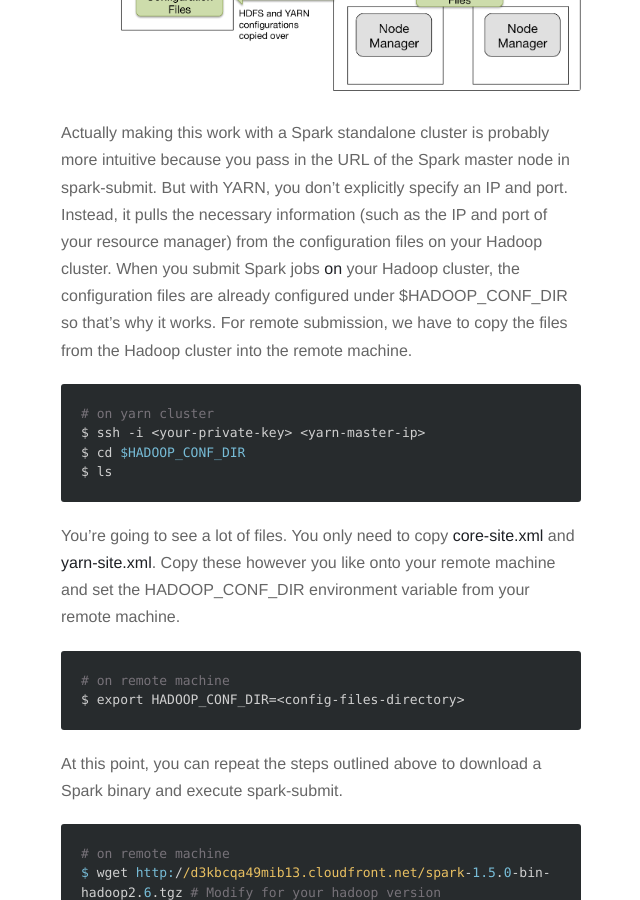
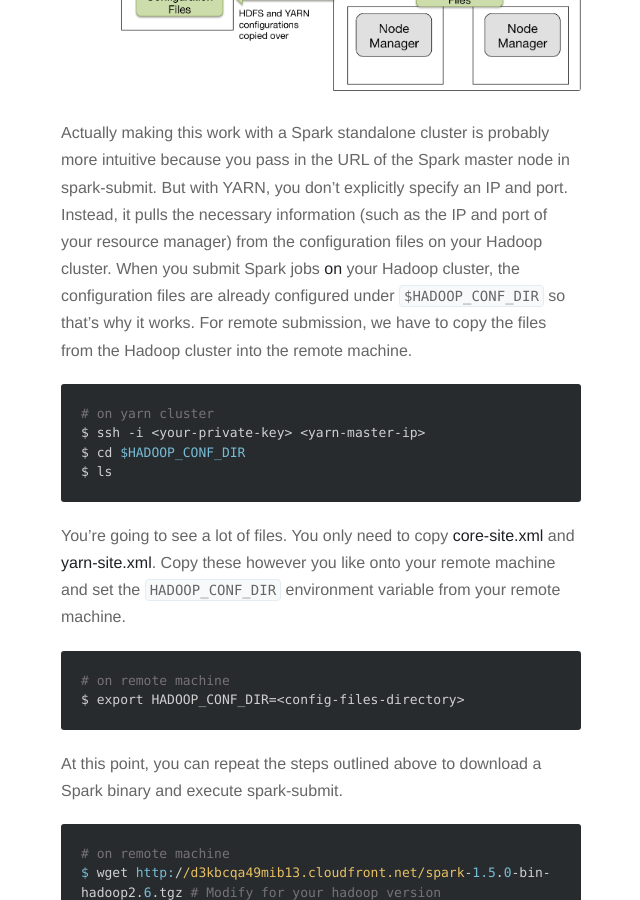
Before and after one commit to theckang/blog, a Jekyll site: the page built from _posts/2015-12-30-remote-spark-jobs-on-yarn.markdown, in a window 1280 px wide and 900 px high, scrolled down 3119 px. Shown: the whole window, without its empty margins (319-959 px from the left). Built offline with Jekyll 4.4.1, drawn with Linux system fonts in a browser that asks for light colours; nearby versions of some CDN libraries; Markdown is read by kramdown in place of the engine named in the settings.

```diff
--- a/_posts/2015-12-30-remote-spark-jobs-on-yarn.markdown
+++ b/_posts/2015-12-30-remote-spark-jobs-on-yarn.markdown
@@ -48,7 +48,7 @@ Submitting a Spark job remotely means executing a Spark job on the YARN cluster
 
 ![Remote Spark on YARN](/assets/posts/spark_remote_yarn.png)
 
-Actually making this work with a Spark standalone cluster is probably more intuitive because you pass in the URL of the Spark master node in spark-submit.  But with YARN, you don't explicitly specify an IP and port.  Instead, it pulls the necessary information (such as the IP and port of your resource manager) from the configuration files on your Hadoop cluster.  When you submit Spark jobs **on** your Hadoop cluster, the configuration files are already configured under $HADOOP_CONF_DIR so that's why it works.  For remote submission, we have to copy the files from the Hadoop cluster into the remote machine.
+Actually making this work with a Spark standalone cluster is probably more intuitive because you pass in the URL of the Spark master node in spark-submit.  But with YARN, you don't explicitly specify an IP and port.  Instead, it pulls the necessary information (such as the IP and port of your resource manager) from the configuration files on your Hadoop cluster.  When you submit Spark jobs **on** your Hadoop cluster, the configuration files are already configured under `$HADOOP_CONF_DIR` so that's why it works.  For remote submission, we have to copy the files from the Hadoop cluster into the remote machine.
 
 {% highlight bash %}
 # on yarn cluster
@@ -57,7 +57,7 @@ $ cd $HADOOP_CONF_DIR
 $ ls
 {% endhighlight %}
 
-You're going to see a lot of files.  You only need to copy **core-site.xml** and **yarn-site.xml**.  Copy these however you like onto your remote machine and set the HADOOP_CONF_DIR environment variable from your remote machine.
+You're going to see a lot of files.  You only need to copy **core-site.xml** and **yarn-site.xml**.  Copy these however you like onto your remote machine and set the `HADOOP_CONF_DIR` environment variable from your remote machine.
 
 {% highlight bash %}
 # on remote machine
```
